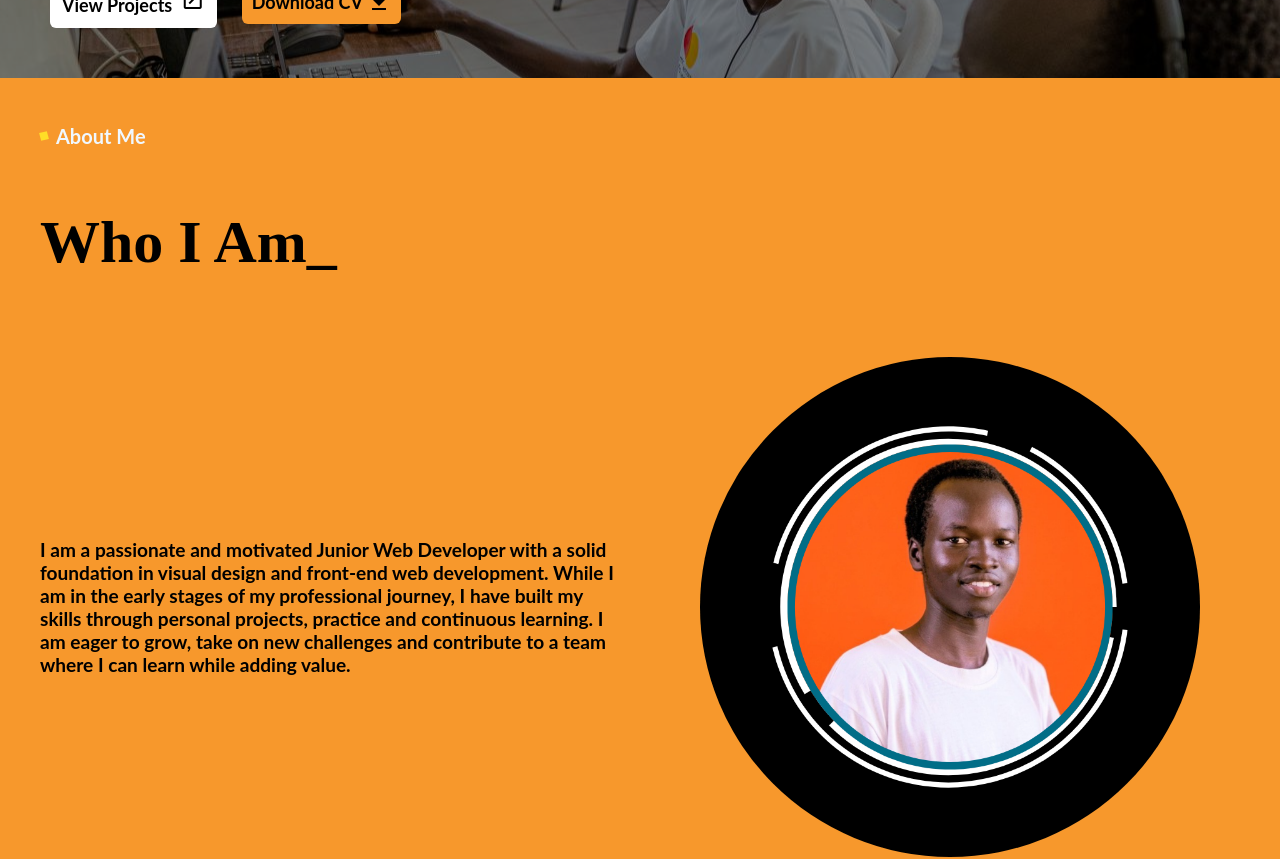
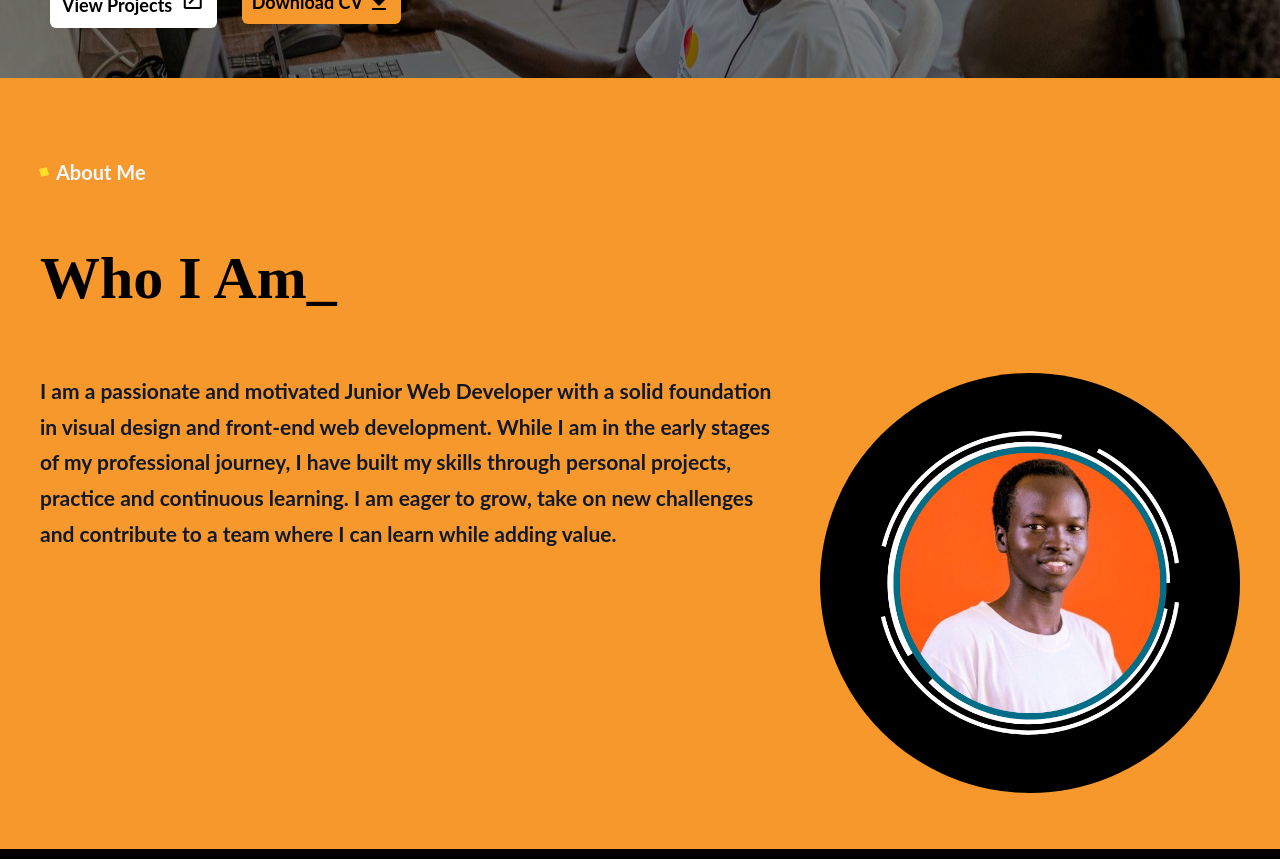
Before and after one commit to ayomleek/Ayom_Portfolio2, a React (Vite) app: page / in a window 1280 px wide. Shown: the part 540-1399 px from the top of the page. Built offline with nearby package versions, Linux system fonts and the light colour scheme.

Commit message:
Redesign the about image to balance well with the paragraphs

```diff
--- a/src/about.css
+++ b/src/about.css
@@ -8,20 +8,24 @@
   transition: 2s ease;
 }
 .whoiam{
-   font-size: 60px;
+   font-size: clamp(36px, 6vw, 60px);
     font-weight: 600;
 }
-.skills1,.whoiam{margin-left: 40px;}
+.skills1,.whoiam{margin-left: 0;}
 .wess {
   animation: rotateIcon 2s linear infinite ;
 }
 
 .imgdiv {
-  flex: 1;
   min-width: 0;
   display: flex;
-  justify-content: center;
-  margin: 20px 0;
+  justify-content: flex-end;
+  align-items: center;
+  margin: 0;
+  background: transparent;
+  border-radius: 0;
+  padding: 0;
+  box-sizing: border-box;
 }
 .skills1{
   display: flex;
@@ -41,6 +45,8 @@
   height: auto;
   object-fit: cover;
   border-radius: 50%;
+  display: block;
+  box-shadow: none;
 
 }
 .aboutdescrip{
@@ -59,22 +65,28 @@
   }
 }
 .div1s{
-  display: flex;
-  align-items: center;
-  gap: 40px;
+  display: grid;
+  grid-template-columns: minmax(0, 1.6fr) minmax(220px, 0.9fr);
+  align-items: stretch;
+  gap: 32px;
   margin: 0 40px;
   font-size: 20px;
 }
 
 .aboutdiv1{
-  flex: 1;
   min-width: 0;
   height: auto;
   width: 100%;
-  max-width: 620px;
+  max-width: 100%;
   object-fit: cover;
-  font-size: 23px;
-
+  font-size: clamp(14px, 1.4vw, 16px);
+  background: transparent;
+  border-radius: 0;
+  padding: 0;
+  box-sizing: border-box;
+  display: flex;
+  align-items: stretch;
+  justify-content: flex-start;
 }
 
 
@@ -90,22 +102,67 @@
 .aboutsection{
   background-color:  rgb(247, 152, 44);
   position: relative;
-
+  padding: 36px 0 56px;
 }
 .ds{visibility: hidden;}
 @media  screen  and (max-width:800px) {
   .div1s{
-    flex-direction: column;
-    gap: 0;
+    grid-template-columns: 1fr;
+    gap: 12px;
+    align-items: stretch;
+  }
+
+  .imgdiv {
+    justify-content: center;
   }
 
 }
 @media screen and (max-width: 800px){
   .div1s,.skills1,.whoiam {
-  margin-left: 7px;
-
+    margin-left: 0;
 }
   .div1s {
-    margin-right: 7px;
+      margin-right: 0;
   }
 }
+
+  .aboutsection > .skills1,
+  .aboutsection > .whoiam,
+  .div1s {
+    width: min(100% - 48px, 1200px);
+    margin-right: auto;
+    margin-left: auto;
+  }
+
+  .aboutdiv1 {
+    font-size: clamp(16px, 1.8vw, 21px);
+  }
+
+  .aboutdescrip1 {
+        width: 100%;
+        flex: 1;
+      line-height: 1.7;
+      display: flex;
+      flex-direction: column;
+      gap: 0.9rem;
+      margin: 0;
+      color: #111827;
+      font-size: inherit;
+      text-align: left;
+        align-items: flex-start;
+        justify-content: flex-start;
+  }
+
+    .aboutdescrip1 p {
+      margin: 0;
+        width: 100%;
+        text-align: left;
+    }
+
+  @media (max-width: 800px) {
+    .aboutsection > .skills1,
+    .aboutsection > .whoiam,
+    .div1s {
+      width: calc(100% - 32px);
+    }
+  }
```
